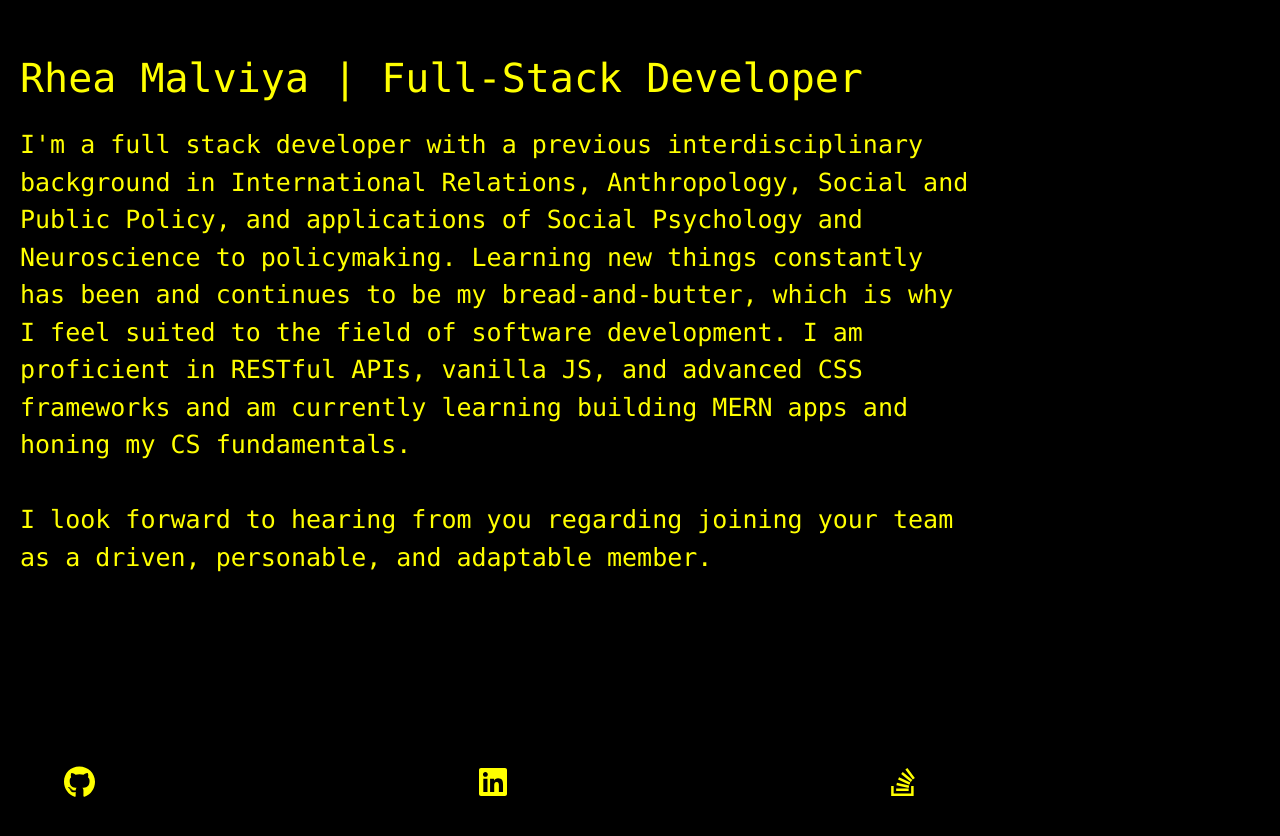
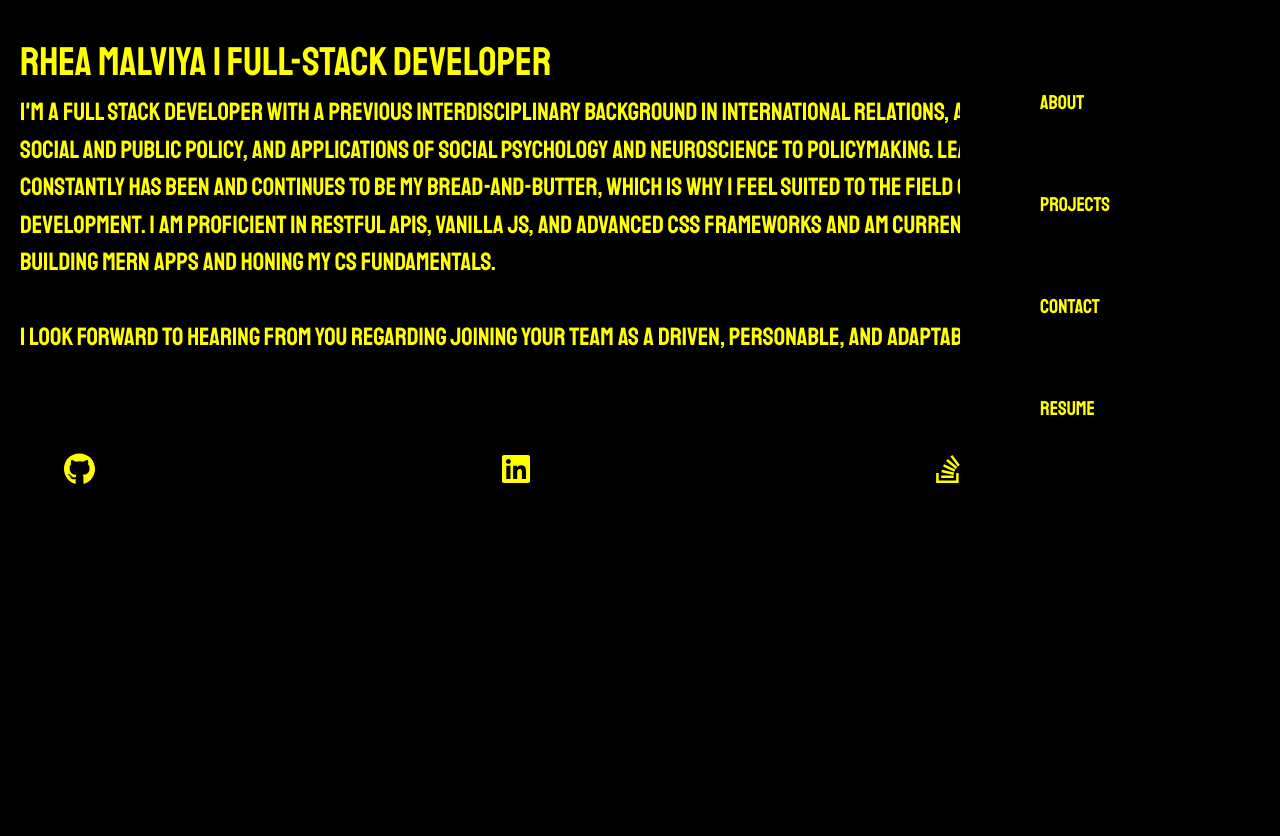
Before and after one commit to rheam97/rhea-react-portfolio, a React (Create React App) app: page / in a window 1280 px wide. Shown: the top 836 px of the page. After the commit the page ends 800 px from the top, so only its background shows below. Built offline with nearby package versions, Linux system fonts and the light colour scheme.

Commit message:
changed font, edited bio styling, going to add burger menu instead of fixed sidebar

```diff
--- a/src/App.js
+++ b/src/App.js
@@ -14,7 +14,7 @@ function App() {
   }, [currentPage]);
   return (
     <body>
-    {/* <SideBar pages ={pages} currentPage={currentPage} setCurrentPage={setCurrentPage}/> */}
+    <SideBar pages ={pages} currentPage={currentPage} setCurrentPage={setCurrentPage}/>
     <main>
     <Page currentPage={currentPage}/>
     <Footer></Footer>
--- a/src/app.scss
+++ b/src/app.scss
@@ -1,12 +1,13 @@
+@import url("https://fonts.googleapis.com/css2?family=Staatliches&display=swap");
 * {
-    font-family: Consolas,monaco,monospace;
+    font-family: 'Staatliches', cursive;
     color: yellow;
     background-color: black;
-
 
     .heading {
         -webkit-animation: tracking-in-contract 0.8s cubic-bezier(0.215, 0.610, 0.355, 1.000) both;
         animation: tracking-in-contract 0.8s cubic-bezier(0.215, 0.610, 0.355, 1.000) both;
+        background-color: transparent;
     }
     @-webkit-keyframes tracking-in-contract {
         0% {
@@ -34,4 +35,8 @@
           opacity: 1;
         }
       }
+
+      main {
+          overflow: scroll;
+      }
 }
--- a/src/components/About/index.js
+++ b/src/components/About/index.js
@@ -3,10 +3,10 @@ import "./index.scss";
 function About() {
   return (
     <section>
-      <h1 id="about" className="py-3 text-left heading">
+      <h1 id="about" className="text-left heading">
         Rhea Malviya | Full-Stack Developer
       </h1>
-
+      <div className='bio-wrapper'>
       <div className="text-left bio">
         <p>
           I'm a full stack developer with a previous
@@ -22,6 +22,7 @@ function About() {
           as a driven, personable, and adaptable member.
         </p>
       </div>
+      </div>
     </section>
   );
 }
--- a/src/components/About/index.scss
+++ b/src/components/About/index.scss
@@ -2,12 +2,12 @@
   margin-left: 20px;
 }
 
+.bio-wrapper {
   .bio {
     margin-left: 20px;
     font-size: 25px;
-  width:75vw;
-  height: 70vh;
+    size: 100%;
+    overflow-x: scroll;
+    overflow-y: scroll;
   }
-@media screen and (max-width: 600px){
-
 }
--- a/src/components/Footer/index.scss
+++ b/src/components/Footer/index.scss
@@ -1,7 +1,9 @@
-nav {
+.socialIcons {
+    position: fixed;
     display: flex;
+    justify-content: space-between;
     margin-left: 5vw;
-    margin-bottom: 5vw;
+    width: 100%;
 
     .icon {
         margin-right: 30vw;
--- a/src/components/SideBar/index.scss
+++ b/src/components/SideBar/index.scss
@@ -9,8 +9,10 @@
     margin-right: 5vw;
     padding-top: 10vh;
 
-    .nav-list{
+    ul, ul.nav-list{
         top: 35%;
+        display: flex;
+        flex-direction: column;
         .nav-link {
             padding-bottom: 5vw;
             font-size: 20px;
```
Lines whose indentation alone changed are shown as unchanged.
